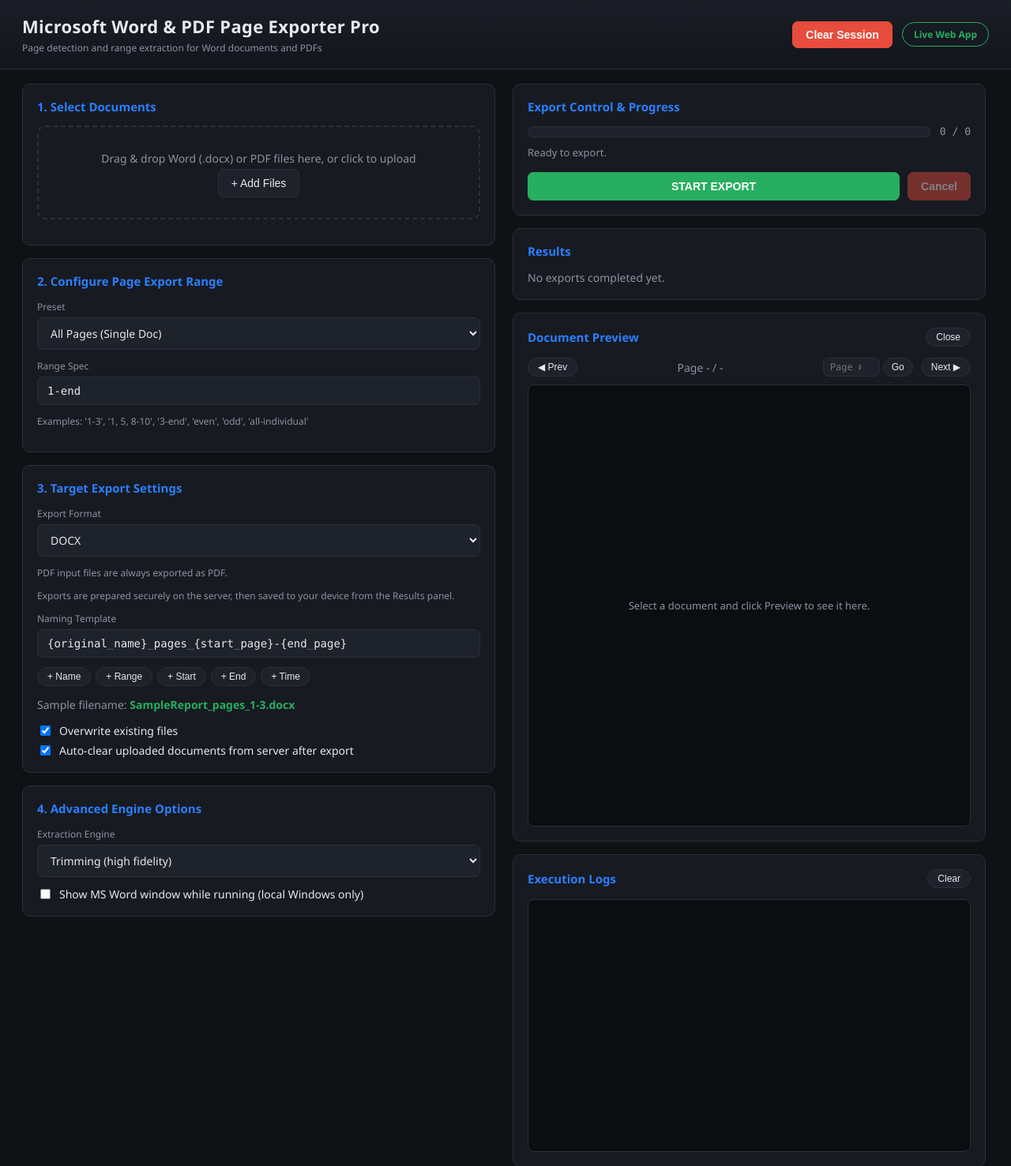
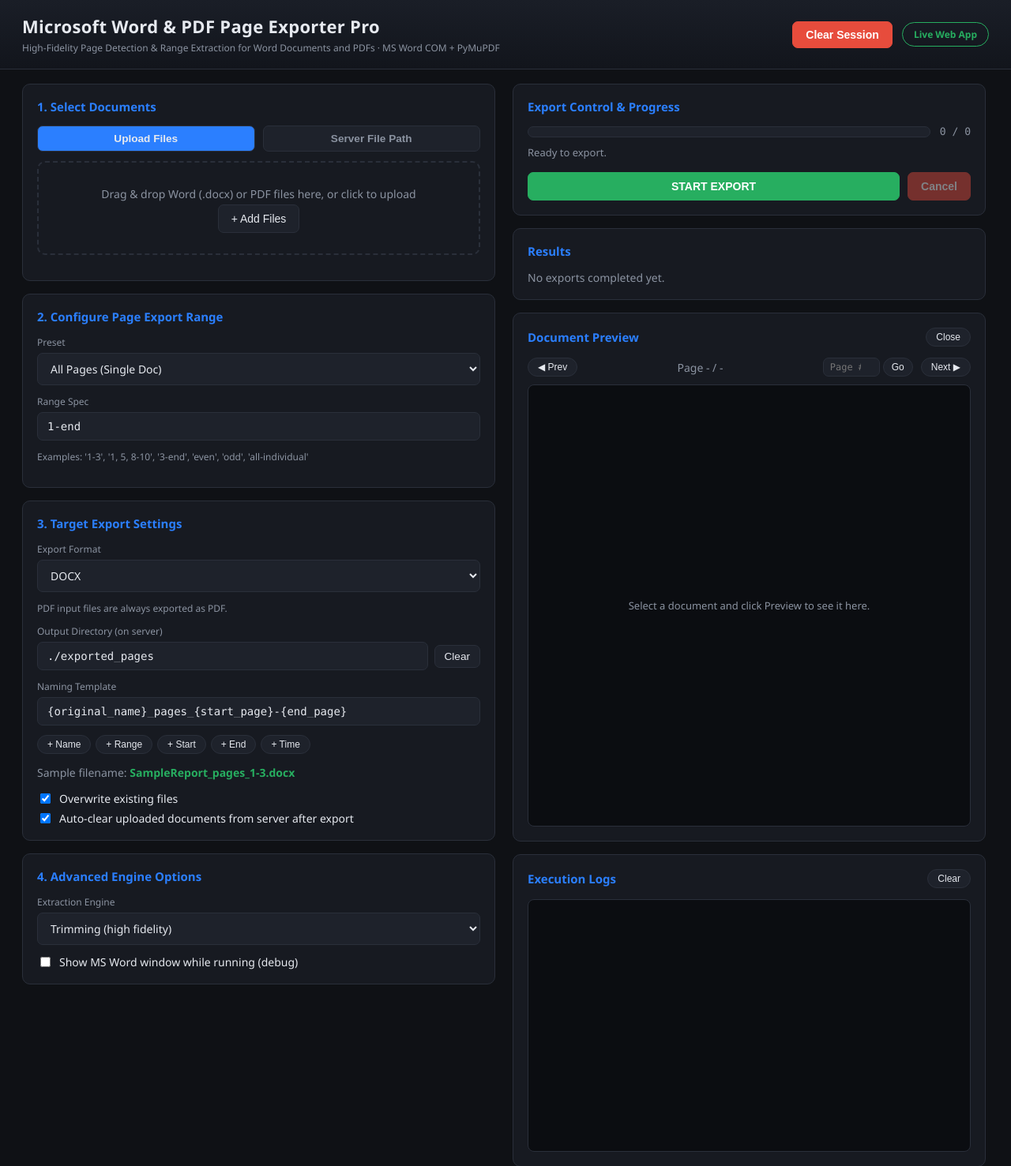
Before and after one commit to MR-KK54/word_pdf_exports, a Flask app: page / in a window 1280 px wide. Shown: the top 1477 px of the page at 79% size. Run offline with Flask 3, Linux system fonts and the light colour scheme.

Commit message:
Fix trimming range spec page splitting, sync Flask web server UI, and remove PWA install button

```diff
--- a/index.html
+++ b/index.html
@@ -20,7 +20,6 @@
       <p>High-Fidelity Page Detection &amp; Range Extraction for Word Documents and PDFs &middot; MS Word COM + PyMuPDF</p>
     </div>
     <div class="header-actions">
-      <button type="button" class="btn secondary" id="installPwaBtn" style="display: none; padding: 6px 12px; font-size: 0.85rem;" title="Install Application to device">📲 Install App</button>
       <button type="button" class="btn reset" id="resetBtn">Clear Session</button>
       <div class="server-badge">Live Web App</div>
     </div>
--- a/word_exporter_pro/core/com_engine.py
+++ b/word_exporter_pro/core/com_engine.py
@@ -411,8 +411,10 @@
                 element_pages = []
                 accumulated_weight = 0
                 for w in elem_weights:
+                    prev_weight = accumulated_weight
                     accumulated_weight += w
-                    p_num = min(target_pages, int(accumulated_weight / weight_per_page) + 1)
+                    mid_weight = (prev_weight + accumulated_weight) / 2.0
+                    p_num = min(target_pages, max(1, int(mid_weight / weight_per_page) + 1))
                     element_pages.append(p_num)
 
             # 3. Trim elements outside target page range [start_page, end_page]
--- a/word_exporter_pro/web/static/app.js
+++ b/word_exporter_pro/web/static/app.js
@@ -99,7 +99,7 @@
     nameEl.textContent = f.name;
     const meta = document.createElement("span");
     meta.className = "muted";
-    const sizeText = fmtSize(f.size);
+    const sizeText = f.isServerPath ? "[Server Path]" : fmtSize(f.size);
     meta.textContent = " · " + sizeText + (f.pages != null ? " · " + f.pages + " pages" : "");
     info.append(nameEl, meta);
 
@@ -132,22 +132,11 @@
   btn.disabled = true;
   btn.textContent = "…";
   try {
-    const started = await api("/api/inspect", {
+    const info = await api("/api/inspect", {
       method: "POST",
       headers: { "Content-Type": "application/json" },
       body: JSON.stringify({ name: f.name }),
     });
-    let inspection = started;
-    while (inspection.status === "running") {
-      await new Promise((resolve) => setTimeout(resolve, 600));
-      const response = await fetch("/api/inspect/" + encodeURIComponent(f.name));
-      inspection = await response.json();
-      if (!response.ok) throw new Error(inspection.error || `Request failed (${response.status})`);
-    }
-    if (inspection.status !== "done" || !inspection.info) {
-      throw new Error(inspection.error || "Inspection did not complete.");
-    }
-    const info = inspection.info;
     f.pages = info.page_count;
     appendLog("success", `Inspected ${f.name}: ${info.page_count} page(s), ${info.section_count} section(s)`);
   } catch (e) {
@@ -185,7 +174,7 @@
   if (!state.preview) return;
   previewBox.textContent = "Loading preview... (first Word preview may take a few seconds)";
   try {
-    const result = await fetchPreviewImage(state.preview.url, 760, "inline");
+    const result = await fetchPreviewImage(state.preview.url, 1000);
     if (!result) return;
     state.preview.total = result.total > 0 ? result.total : null;
     previewBox.classList.remove("muted");
@@ -198,7 +187,6 @@
     img.onclick = () => openModal();
     previewBox.appendChild(img);
     updatePreviewNav();
-    preloadNextPage();
   } catch (e) {
     previewBox.classList.add("muted");
     previewBox.textContent = "Preview error: " + e.message;
@@ -206,53 +194,33 @@
 }
 
 const previewCache = new Map();
-const previewAborts = { inline: null, modal: null, preload: null };
+let previewAbort = null;
 
-async function fetchPreviewImage(url, width, consumer = "inline", allowPoll = true, attempts = 90, page = state.preview?.page, cacheWhenStale = false) {
-  if (!state.preview) return null;
-  const key = url + "@" + width + "@" + page;
+async function fetchPreviewImage(url, width, allowPoll = true, attempts = 180) {
+  const key = url + "@" + width + "@" + state.preview.page;
   if (previewCache.has(key)) return previewCache.get(key);
 
-  if (previewAborts[consumer]) previewAborts[consumer].abort();
+  if (previewAbort) previewAbort.abort();
   const controller = new AbortController();
-  previewAborts[consumer] = controller;
+  previewAbort = controller;
   try {
-    const resp = await fetch(url + "?page=" + page + "&w=" + width, { signal: controller.signal });
+    let resp = await fetch(url + "?page=" + state.preview.page + "&w=" + width, { signal: controller.signal });
     if (resp.status === 202 && allowPoll) {
       if (attempts <= 0) throw new Error("Preview generation timed out");
-      await new Promise((r) => setTimeout(r, 500));
-      return fetchPreviewImage(url, width, consumer, allowPoll, attempts - 1, page, cacheWhenStale);
+      await new Promise((r) => setTimeout(r, 1000));
+      return fetchPreviewImage(url, width, allowPoll, attempts - 1);
     }
     if (!resp.ok) throw new Error("HTTP " + resp.status);
     const total = parseInt(resp.headers.get("X-Total-Pages") || "0", 10);
     const blob = await resp.blob();
     const urlObj = URL.createObjectURL(blob);
-    const isCurrent = state.preview && state.preview.url === url && state.preview.page === page;
-    if (!isCurrent && !cacheWhenStale) {
-      URL.revokeObjectURL(urlObj);
-      return null;
-    }
     previewCache.set(key, { urlObj, total });
-    if (previewCache.size > 60) {
-      previewCache.forEach((entry) => URL.revokeObjectURL(entry.urlObj));
-      previewCache.clear();
-    }
+    if (previewCache.size > 60) previewCache.clear();
     return { urlObj, total };
   } catch (e) {
     if (e.name === "AbortError") return null;
     throw e;
   }
-}
-
-function preloadNextPage() {
-  if (!state.preview || !state.preview.total || state.preview.page >= state.preview.total) return;
-  const nextPage = state.preview.page + 1;
-  const currentPage = state.preview.page;
-  const currentUrl = state.preview.url;
-  window.setTimeout(() => {
-    if (!state.preview || state.preview.url !== currentUrl || state.preview.page !== currentPage) return;
-    fetchPreviewImage(currentUrl, 760, "preload", true, 90, nextPage, true).catch(() => {});
-  }, 150);
 }
 
 function updatePreviewNav() {
@@ -297,7 +265,7 @@
 async function loadModalImage() {
   if (!state.preview) return;
   try {
-    const result = await fetchPreviewImage(state.preview.url, 1400, "modal");
+    const result = await fetchPreviewImage(state.preview.url, 1600);
     if (!result) return;
     state.preview.total = result.total > 0 ? result.total : null;
     modalImg.src = result.urlObj;
@@ -312,11 +280,10 @@
   if (page < 1) page = 1;
   if (state.preview.total && page > state.preview.total) page = state.preview.total;
   state.preview.page = page;
+  loadPreview();
   if (!previewModal.classList.contains("hidden")) {
     updateModalNav();
     loadModalImage();
-  } else {
-    loadPreview();
   }
   $("gotoPageInput").value = "";
   $("modalGotoPageInput").value = "";
@@ -356,6 +323,7 @@
     files: state.files.map((f) => f.name),
     range: $("rangeInput").value.trim(),
     format: $("formatSelect").value,
+    output_dir: $("outputDirInput").value.trim(),
     naming_pattern: $("namingInput").value.trim(),
     overwrite: $("overwriteCheck").checked,
     clear_storage_after_export: $("clearServerStorageCheck") ? $("clearServerStorageCheck").checked : false,
@@ -519,6 +487,7 @@
   if ($("overwriteCheck")) $("overwriteCheck").checked = true;
   if ($("clearServerStorageCheck")) $("clearServerStorageCheck").checked = true;
   $("visibleCheck").checked = false;
+  $("outputDirInput").value = defaultOutputDir;
 
   renderFiles();
   hidePreview();
@@ -537,6 +506,10 @@
   } catch (e) {
     appendLog("info", "Session cleared.");
   }
+
+  // Reset server path tab inputs and state
+  if ($("serverPathInput")) $("serverPathInput").value = "";
+  if ($("tabUpload")) $("tabUpload").click();
 }
 
 /* ---------------- Events ---------------- */
@@ -594,15 +567,15 @@
 $("prevPageBtn").addEventListener("click", () => {
   if (state.preview && state.preview.page > 1) {
     state.preview.page -= 1;
+    loadPreview();
     if (!previewModal.classList.contains("hidden")) loadModalImage();
-    else loadPreview();
   }
 });
 $("nextPageBtn").addEventListener("click", () => {
   if (state.preview && (!state.preview.total || state.preview.page < state.preview.total)) {
     state.preview.page += 1;
+    loadPreview();
     if (!previewModal.classList.contains("hidden")) loadModalImage();
-    else loadPreview();
   }
 });
 $("modalPrevBtn").addEventListener("click", () => {
@@ -638,38 +611,63 @@
   else if (e.key === "ArrowRight") $("modalNextBtn").click();
 });
 
+const defaultOutputDir = $("outputDirInput").value;
+
+const clearOutputDirBtn = $("clearOutputDirBtn");
+if (clearOutputDirBtn) {
+  clearOutputDirBtn.addEventListener("click", () => {
+    $("outputDirInput").value = "";
+    $("outputDirInput").focus();
+    updateNamingPreview();
+  });
+}
 
 setProgress(0, 0);
 updatePreviewNav();
 schedulePreview();
 
-/* ---------------- PWA Installation & Service Worker ---------------- */
+// Tab switcher logic
+if ($("tabUpload") && $("tabServerPath")) {
+  $("tabUpload").addEventListener("click", () => {
+    $("tabUpload").style.background = "var(--accent)";
+    $("tabUpload").style.color = "var(--text)";
+    $("tabServerPath").style.background = "var(--panel-2)";
+    $("tabServerPath").style.border = "1px solid var(--border)";
+    $("tabServerPath").style.color = "var(--muted)";
+    $("uploadContainer").style.display = "block";
+    $("serverPathContainer").style.display = "none";
+  });
 
-let deferredPrompt = null;
-const installPwaBtn = $("installPwaBtn");
+  $("tabServerPath").addEventListener("click", () => {
+    $("tabServerPath").style.background = "var(--accent)";
+    $("tabServerPath").style.color = "var(--text)";
+    $("tabUpload").style.background = "var(--panel-2)";
+    $("tabUpload").style.border = "1px solid var(--border)";
+    $("tabUpload").style.color = "var(--muted)";
+    $("uploadContainer").style.display = "none";
+    $("serverPathContainer").style.display = "block";
+  });
+}
 
-window.addEventListener("beforeinstallprompt", (e) => {
-  e.preventDefault();
-  deferredPrompt = e;
-  if (installPwaBtn) installPwaBtn.style.display = "inline-block";
-});
+if ($("addServerPathBtn")) {
+  $("addServerPathBtn").addEventListener("click", () => {
+    const pathVal = $("serverPathInput").value.trim();
+    if (!pathVal) return;
 
-if (installPwaBtn) {
-  installPwaBtn.addEventListener("click", async () => {
-    if (!deferredPrompt) return;
-    deferredPrompt.prompt();
-    const { outcome } = await deferredPrompt.userChoice;
-    if (outcome === "accepted") {
-      appendLog("info", "App installation accepted by user.");
+    if (state.files.some((f) => f.name === pathVal)) {
+      alert("This path has already been added.");
+      return;
     }
-    deferredPrompt = null;
-    installPwaBtn.style.display = "none";
+
+    state.files.push({ name: pathVal, size: 0, pages: null, isServerPath: true });
+    renderFiles();
+    $("serverPathInput").value = "";
+    schedulePreview();
   });
 }
 
 if ("serviceWorker" in navigator) {
   window.addEventListener("load", () => {
-    const swPath = window.location.pathname.includes("/static/") ? "sw.js" : "static/sw.js";
-    navigator.serviceWorker.register(swPath).catch(() => {});
+    navigator.serviceWorker.register("sw.js").catch(() => {});
   });
 }
--- a/word_exporter_pro/web/templates/index.html
+++ b/word_exporter_pro/web/templates/index.html
@@ -17,10 +17,9 @@
   <header class="header">
     <div class="header-text">
       <h1>Microsoft Word &amp; PDF Page Exporter Pro</h1>
-      <p>Page detection and range extraction for Word documents and PDFs</p>
+      <p>High-Fidelity Page Detection &amp; Range Extraction for Word Documents and PDFs &middot; MS Word COM + PyMuPDF</p>
     </div>
     <div class="header-actions">
-      <button type="button" class="btn secondary" id="installPwaBtn" style="display: none; padding: 6px 12px; font-size: 0.85rem;" title="Install Application to device">📲 Install App</button>
       <button type="button" class="btn reset" id="resetBtn">Clear Session</button>
       <div class="server-badge">Live Web App</div>
     </div>
@@ -31,12 +30,30 @@
       <div class="card card-active" id="step1">
         <h2>1. Select Documents</h2>
 
+        <!-- Tab buttons to switch between Upload and Server Path -->
+        <div class="tab-container" style="display: flex; gap: 10px; margin-bottom: 12px;">
+          <button type="button" class="btn" id="tabUpload" style="flex: 1; background: var(--accent); color: var(--text); font-weight: 600; padding: 8px 12px; font-size: 0.85rem;">Upload Files</button>
+          <button type="button" class="btn" id="tabServerPath" style="flex: 1; background: var(--panel-2); border: 1px solid var(--border); color: var(--muted); font-weight: 600; padding: 8px 12px; font-size: 0.85rem;">Server File Path</button>
+        </div>
+
+        <!-- Tab 1: Upload (default) -->
         <div id="uploadContainer">
           <div class="dropzone" id="dropzone">
             <p>Drag & drop Word (.docx) or PDF files here, or click to upload</p>
             <button type="button" class="btn" id="pickFilesBtn">+ Add Files</button>
             <input type="file" id="fileInput" multiple accept=".docx,.doc,.docm,.dotx,.dotm,.rtf,.pdf" hidden />
           </div>
+        </div>
+
+        <!-- Tab 2: Server Path -->
+        <div id="serverPathContainer" style="display: none; padding: 12px; background: rgba(255,255,255,0.02); border: 1px dashed var(--border); border-radius: 6px; margin-bottom: 12px;">
+          <label class="field" style="margin: 0;">
+            <span style="font-weight: 500; font-size: 0.85rem; margin-bottom: 6px; display: block; color: var(--text);">Absolute File Path on Server</span>
+            <div style="display: flex; gap: 8px;">
+              <input type="text" id="serverPathInput" placeholder="e.g. C:\Users\Hxtreme\Downloads\document.docx" style="flex: 1; font-family: inherit; font-size: 0.9rem; background: var(--bg); border: 1px solid var(--border); color: var(--text); padding: 6px 12px; border-radius: 4px;" />
+              <button type="button" class="btn" id="addServerPathBtn" style="padding: 0 16px; font-weight: 600; font-size: 0.85rem; background: var(--accent); color: var(--text); border: none; border-radius: 4px; cursor: pointer;">Add Path</button>
+            </div>
+          </label>
         </div>
 
         <ul id="fileList" class="file-list"></ul>
@@ -74,7 +91,13 @@
           </select>
         </label>
         <p class="muted hint">PDF input files are always exported as PDF.</p>
-        <p class="muted hint">Exports are prepared securely on the server, then saved to your device from the Results panel.</p>
+        <label class="field">
+          <span>Output Directory (on server)</span>
+          <div style="display: flex; gap: 8px; align-items: center;">
+            <input type="text" id="outputDirInput" value="./exported_pages" placeholder="e.g. D:\exports\pages" style="flex: 1;" />
+            <button type="button" id="clearOutputDirBtn" class="btn secondary" style="padding: 6px 12px; font-size: 0.85rem;" title="Clear Output Directory">Clear</button>
+          </div>
+        </label>
         <label class="field">
           <span>Naming Template</span>
           <input type="text" id="namingInput" value="{original_name}_pages_{start_page}-{end_page}" />
@@ -106,7 +129,7 @@
           </select>
         </label>
         <label class="check">
-          <input type="checkbox" id="visibleCheck" /> Show MS Word window while running (local Windows only)
+          <input type="checkbox" id="visibleCheck" /> Show MS Word window while running (debug)
         </label>
       </div>
     </section>
```
Also changed, not shown: static/app.js (+0 -24 lines), tests/test_trimming_range_spec.py (added, +132 -0 lines), word_exporter_pro/core/batch_processor.py (+7 -0 lines).
